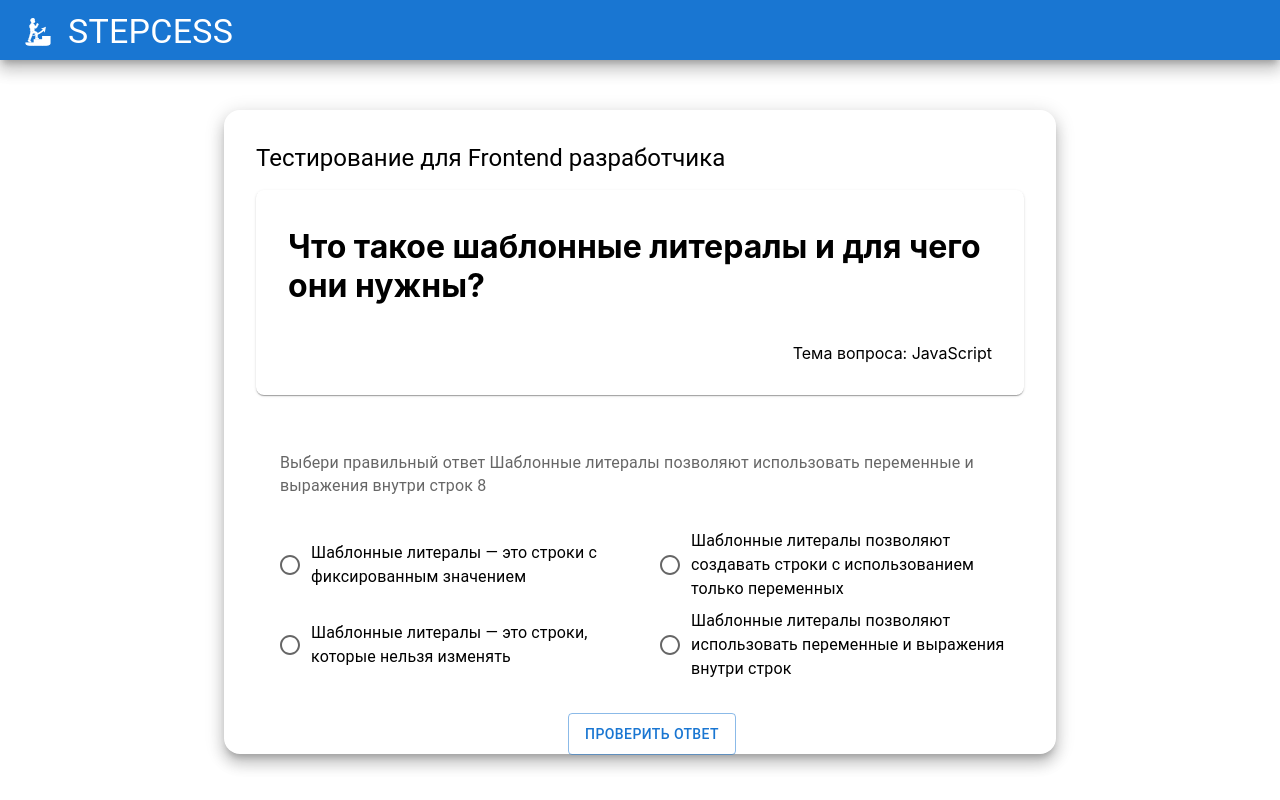
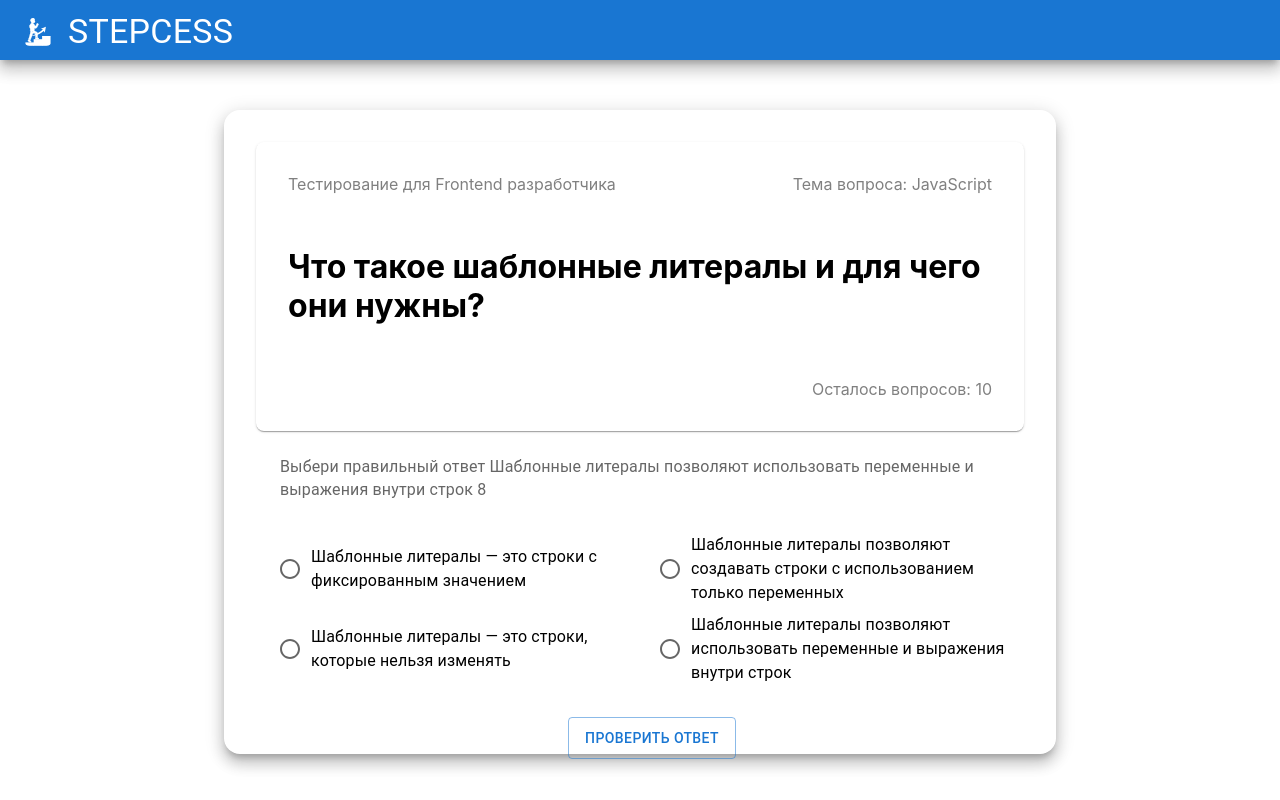
Before and after one commit to unclebusy/stepcess, a React (Create React App) app: page / in a window 1280 px wide. Built offline with nearby package versions, Linux system fonts and the light colour scheme.

Commit message:
update Home, AnswerField, QuestionField, mainBox

```diff
--- a/src/components/AnswersField.jsx
+++ b/src/components/AnswersField.jsx
@@ -34,18 +34,14 @@ export function AnswersField() {
       const filteredAllQuestions = allQuestions.filter((question) => question.id !== idQuestions);
 
       dispatch(setAllQuestions(filteredAllQuestions));
-
       if (filteredAllQuestions.length > 0) {
         const nextQuestion = _.shuffle(filteredAllQuestions)[0];
-        // eslint-disable-next-line
-        console.log('Ответ верный');
+
         dispatch(setCurrentQuestion(nextQuestion));
         dispatch(setCurrentAnswers(nextQuestion.questionAnswers));
         dispatch(setCorrectAnswer(nextQuestion.questionCorrectAnswer));
       }
     } else {
-      // eslint-disable-next-line
-      console.log('Ответ неверный');
       setUserSelectedAnswer('');
       dispatch(setCurrentAnswers(mixedAnswers));
     }
--- a/src/components/MainBox.jsx
+++ b/src/components/MainBox.jsx
@@ -20,7 +20,7 @@ export const MainBox = ({ children }) => {
           borderRadius: '1rem',
           boxShadow: 10,
           display: 'grid',
-          gridTemplateRows: ' 0fr 1fr 1fr',
+          gridTemplateRows: '2fr 1fr',
           gap: '1rem',
           padding: '2rem',
         }}
--- a/src/components/QuestionField.jsx
+++ b/src/components/QuestionField.jsx
@@ -3,10 +3,16 @@ import { useSelector } from 'react-redux';
 import * as React from 'react';
 
 export const QuestionField = () => {
-  const currentQuestion = useSelector((state) => state.questions.currentQuestion.questionText);
-  const currentQuestionTopic = useSelector(
-    (state) => state.questions.currentQuestion.questionTopic
-  );
+  const questions = useSelector((state) => state.questions.allQuestions || []);
+  const remainingQuestions = questions.length;
+
+  const currentQuestion = useSelector((state) => state.questions.currentQuestion);
+  const currentQuestionText = currentQuestion
+    ? currentQuestion.questionText
+    : 'Нет доступных вопросов';
+  const currentQuestionTopic = currentQuestion ? currentQuestion.questionTopic : 'Неизвестно';
+
+  const testTypeName = useSelector((state) => state.testType.testTypeName);
 
   return (
     <Box
@@ -15,6 +21,7 @@ export const QuestionField = () => {
         flexDirection: 'column',
         justifyContent: 'center',
         alignItems: 'center',
+        height: '100%',
         padding: '1rem 2rem',
         boxShadow: 1,
         borderRadius: '0.5rem',
@@ -23,20 +30,36 @@ export const QuestionField = () => {
       <Box
         sx={{
           display: 'flex',
-          justifyContent: 'center',
+          justifyContent: 'space-between',
           width: '100%',
-          height: '100%',
+          color: 'gray',
         }}
       >
-        <h1>{currentQuestion ? currentQuestion : 'Нет доступных вопросов'}</h1>
+        <p>Тестирование для {testTypeName} разработчика</p>
+        <p>Тема вопроса: {currentQuestionTopic}</p>
       </Box>
       <Box
         sx={{
+          display: 'flex',
+          justifyContent: 'center',
+          alignItems: 'center',
+          width: '100%',
+          height: '100%',
           margin: 0,
-          alignSelf: 'flex-end',
+          padding: 0,
         }}
       >
-        <p>Тема вопроса: {currentQuestionTopic}</p>
+        <h1>{currentQuestionText ? currentQuestionText : 'Нет доступных вопросов'}</h1>
+      </Box>
+      <Box
+        sx={{
+          display: 'flex',
+          justifyContent: 'flex-end',
+          width: '100%',
+          color: 'gray',
+        }}
+      >
+        <p>Осталось вопросов: {remainingQuestions}</p>
       </Box>
     </Box>
   );
--- a/src/pages/Home.jsx
+++ b/src/pages/Home.jsx
@@ -3,7 +3,6 @@ import { useEffect } from 'react';
 import { useDispatch, useSelector } from 'react-redux';
 import { setAllQuestions, setCurrentQuestion } from '../redux/slices/questionsSlice';
 import { setCorrectAnswer, setCurrentAnswers } from '../redux/slices/answersSlice';
-import Typography from '@mui/material/Typography';
 import { QuestionField } from '../components/QuestionField';
 import { AnswersField } from '../components/AnswersField';
 import { Download } from '../components/Download';
@@ -12,7 +11,6 @@ import ModalAnswerResult from '../components/ModalAnswerResult';
 import _ from 'lodash';
 
 export const Home = () => {
-  const testTypeName = useSelector((state) => state.testType.testTypeName);
   const currentQuestion = useSelector((state) => state.questions.currentQuestion);
 
   const dispatch = useDispatch();
@@ -44,9 +42,6 @@ export const Home = () => {
   return (
     <MainBox>
       <ModalAnswerResult />
-      <Typography variant="h5" component="h2">
-        Тестирование для {testTypeName} разработчика
-      </Typography>
       <QuestionField />
       <AnswersField />
     </MainBox>
```
